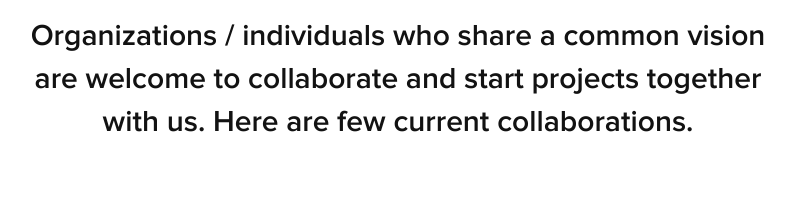
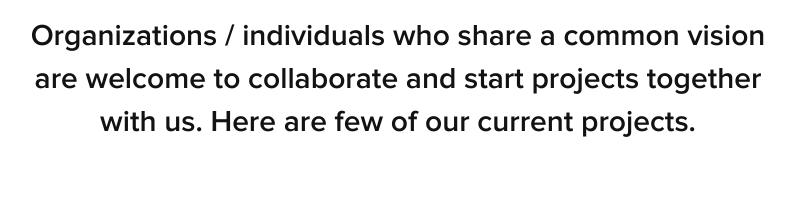
Before and after one commit to SustainableNepal/website_files, a PHP site: page / in a window 1280 px wide. Shown: the part 2592-2812 px from the top of the page, without its empty margins (242-1037 px from the left). Run offline with PHP 8.4, Linux system fonts and the light colour scheme; some libraries are stand-ins or nearby versions.

Commit message:
text change

```diff
--- a/index.php
+++ b/index.php
@@ -111,7 +111,7 @@
         <div class="margin-top80 margin-bottom60 text-center section-heading">
             <h2 class="section-heading">CURRENT PROJECTS</h2>
             <hr>
-            <div class="label-text margin-bottom25">Organizations / individuals who share a common vision are welcome to collaborate and start projects together with us. Here are few current collaborations.</div>
+            <div class="label-text margin-bottom25">Organizations / individuals who share a common vision are welcome to collaborate and start projects together with us. Here are few of our current projects.</div>
         </div>
     </div>
     <?php include("project.php") ?>
```
